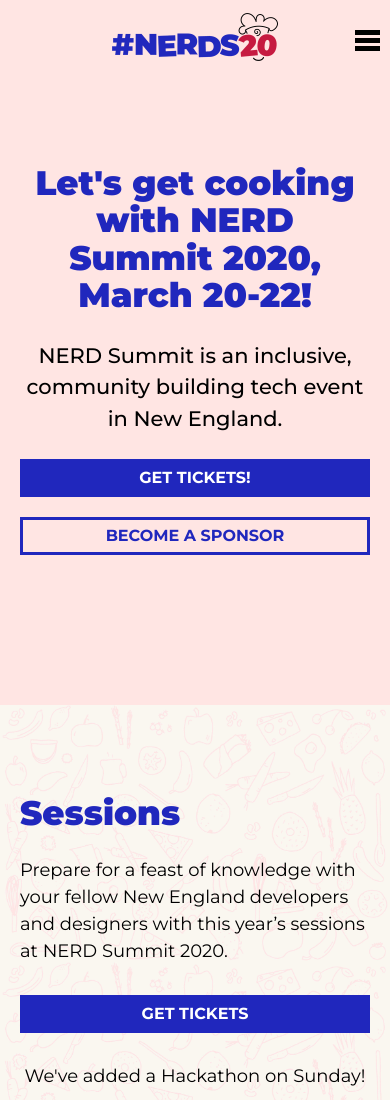
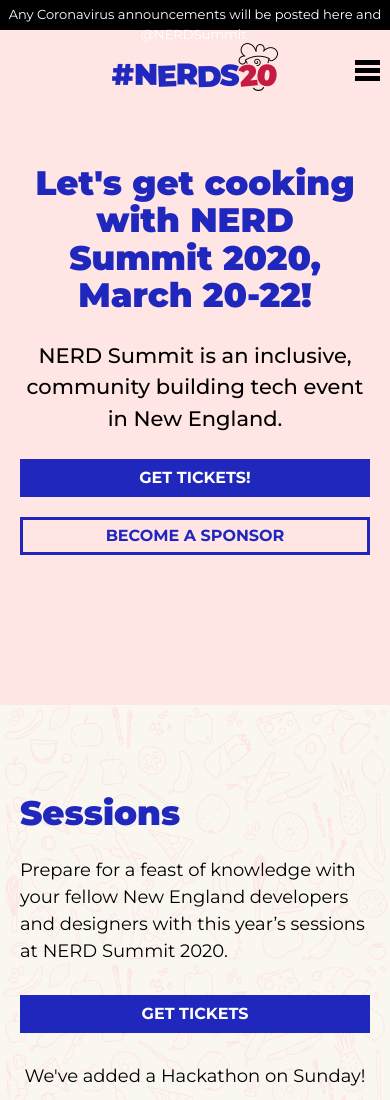
Before and after one commit to NERDngo/nerdsummit2020, a website: page index.html in a window 390 px wide. Shown: the top 1100 px of the page. Drawn offline with nearby package versions, Linux system fonts and the light colour scheme; no server answers; a script that the page names is missing.

Commit message:
added black bar on top for Coronavirus

```diff
--- a/index.html
+++ b/index.html
@@ -19,8 +19,17 @@
     <a href="#maincontent">Skip to main content</a>
   </div>
 
+
+
+
     <header class="header" role="banner">
+
       <div class="header__inner header--fixed" id="header1">
+
+        <div id="notice">
+          <p>Any Coronavirus announcements will be posted here and @NERDSummit.</p>
+        </div>
+
         <nav class="nav" role="navigation">
           <h1 class="logo"><a href="/"><img alt="NERDS 20 logo" src="/images/NERDS20_Logo_Website.png"></a></h1>
           <ul class="nav__list">
--- a/sass/components/_header.scss
+++ b/sass/components/_header.scss
@@ -9,7 +9,7 @@
     z-index: 1;
   }
   &__inner {
-    height: 80px;
+    height: 110px; //80px;
     width: 100%;
         a{
           text-decoration: none;
--- a/sass/components/_main.scss
+++ b/sass/components/_main.scss
@@ -31,3 +31,14 @@
     background: #ffc;
     border:1px solid #990000;
     }
+
+#notice {
+  height: 30px;
+  background: #000;
+  color: #FFF;
+  font-size: 14px;
+  padding-top: 5px;
+  @media (max-width: 600px) {
+  font-size: 13px;
+  }
+}
--- a/sass/components/_mobile.scss
+++ b/sass/components/_mobile.scss
@@ -91,7 +91,7 @@
     }
     .menuicon span {
         display: block;
-        top: 8px;
+        top: 38px;
         width: 25px;
         height: 5px;
         background-color: #000;
```
Also changed, not shown: css-new/styles.css.
